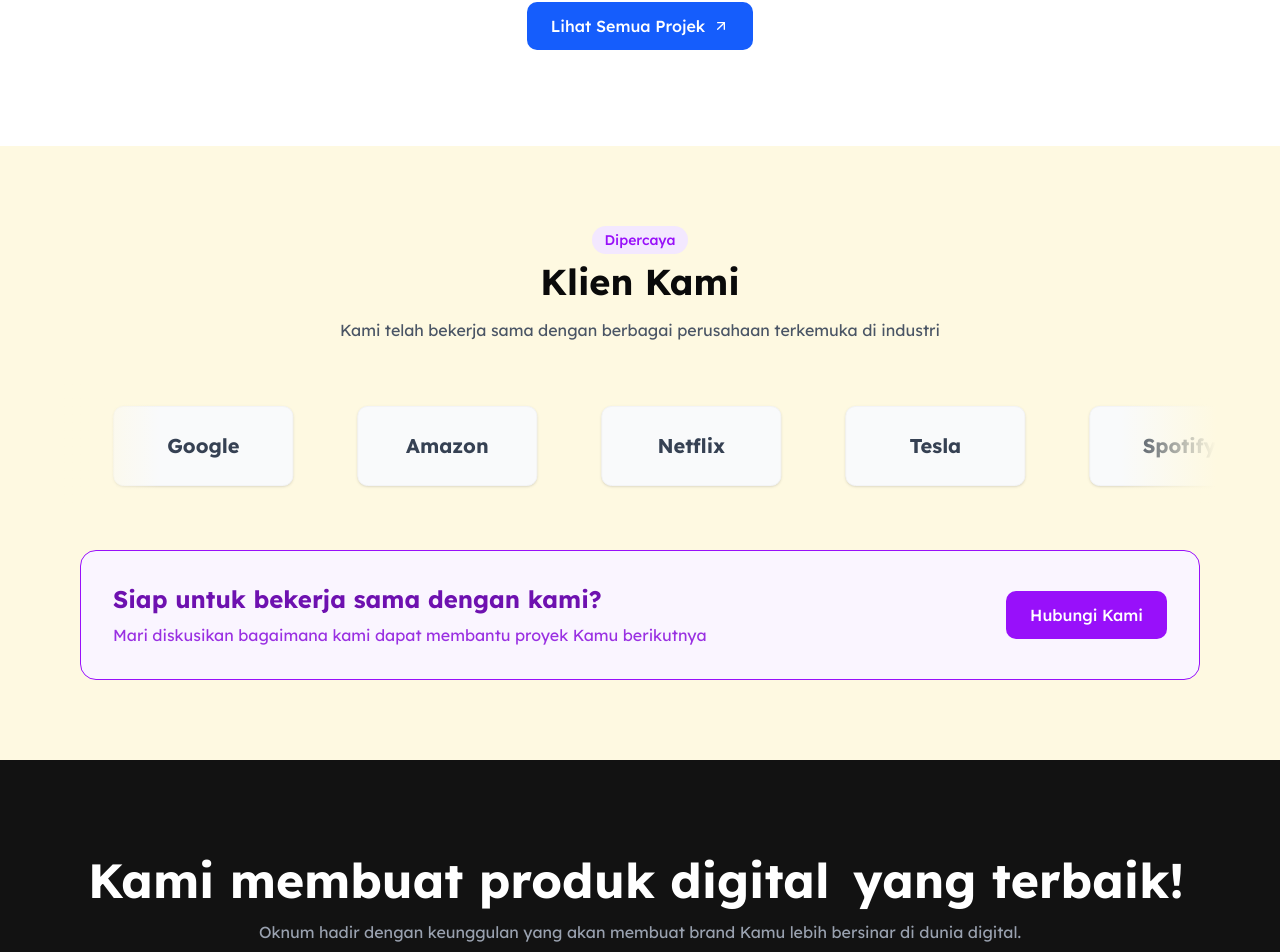
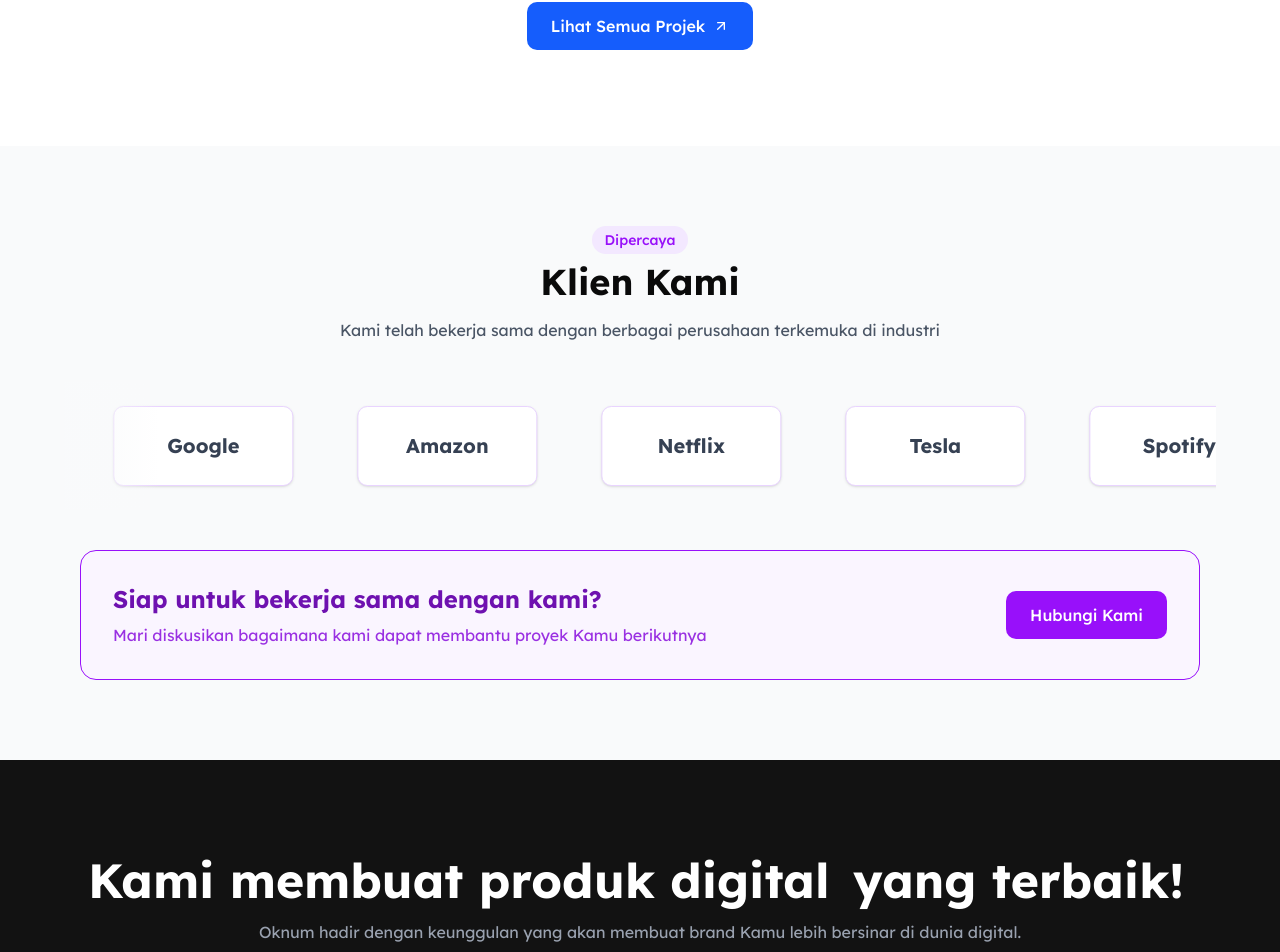
Before and after one commit to gawwe-id/oknum, a Next.js app: page / in a window 1280 px wide. Shown: the part 2150-3102 px from the top of the page. Built offline with nearby package versions, Linux system fonts and the light colour scheme; a web font is replaced by a local one.

Commit message:
change client bg

```diff
--- a/src/components/clients.tsx
+++ b/src/components/clients.tsx
@@ -50,7 +50,7 @@
 
   return (
     <motion.section
-      className="py-16 md:py-20 bg-[#FEF9E1] overflow-hidden"
+      className="py-16 md:py-20 bg-gray-50 overflow-hidden"
       initial={{ opacity: 0 }}
       whileInView={{ opacity: 1 }}
       transition={{ duration: 0.8 }}
@@ -78,7 +78,7 @@
       </div>
 
       <div className="relative max-w-6xl mx-auto overflow-hidden">
-        <div className="absolute left-0 top-0 h-full w-24 z-10 bg-gradient-to-r from-[#FEF9E1] to-transparent pointer-events-none"></div>
+        <div className="absolute left-0 top-0 h-full w-24 z-10 bg-gradient-to-r from-gray-50 to-transparent pointer-events-none"></div>
 
         <motion.div
           className="flex items-center py-6 whitespace-nowrap"
@@ -91,7 +91,7 @@
               whileHover={{ scale: 1.1 }}
               transition={{ type: "spring", stiffness: 400, damping: 10 }}
             >
-              <div className="bg-gray-50 border border-gray-100 rounded-lg px-8 py-6 min-w-[180px] h-20 flex items-center justify-center shadow-sm hover:shadow-md transition-shadow duration-300">
+              <div className="bg-white border border-purple-200 rounded-lg px-8 py-6 min-w-[180px] h-20 flex items-center justify-center shadow-sm hover:shadow-md transition-shadow duration-300">
                 <span className="text-xl font-bold text-gray-700">
                   {client.name}
                 </span>
@@ -100,7 +100,7 @@
           ))}
         </motion.div>
 
-        <div className="absolute right-0 top-0 h-full w-24 z-10 bg-gradient-to-l from-[#FEF9E1] to-transparent pointer-events-none"></div>
+        <div className="absolute right-0 top-0 h-full w-24 z-10 bg-gradient-to-l fromgray-50 to-transparent pointer-events-none"></div>
       </div>
 
       <div className="container mx-auto max-w-6xl px-4 mt-10">
```
